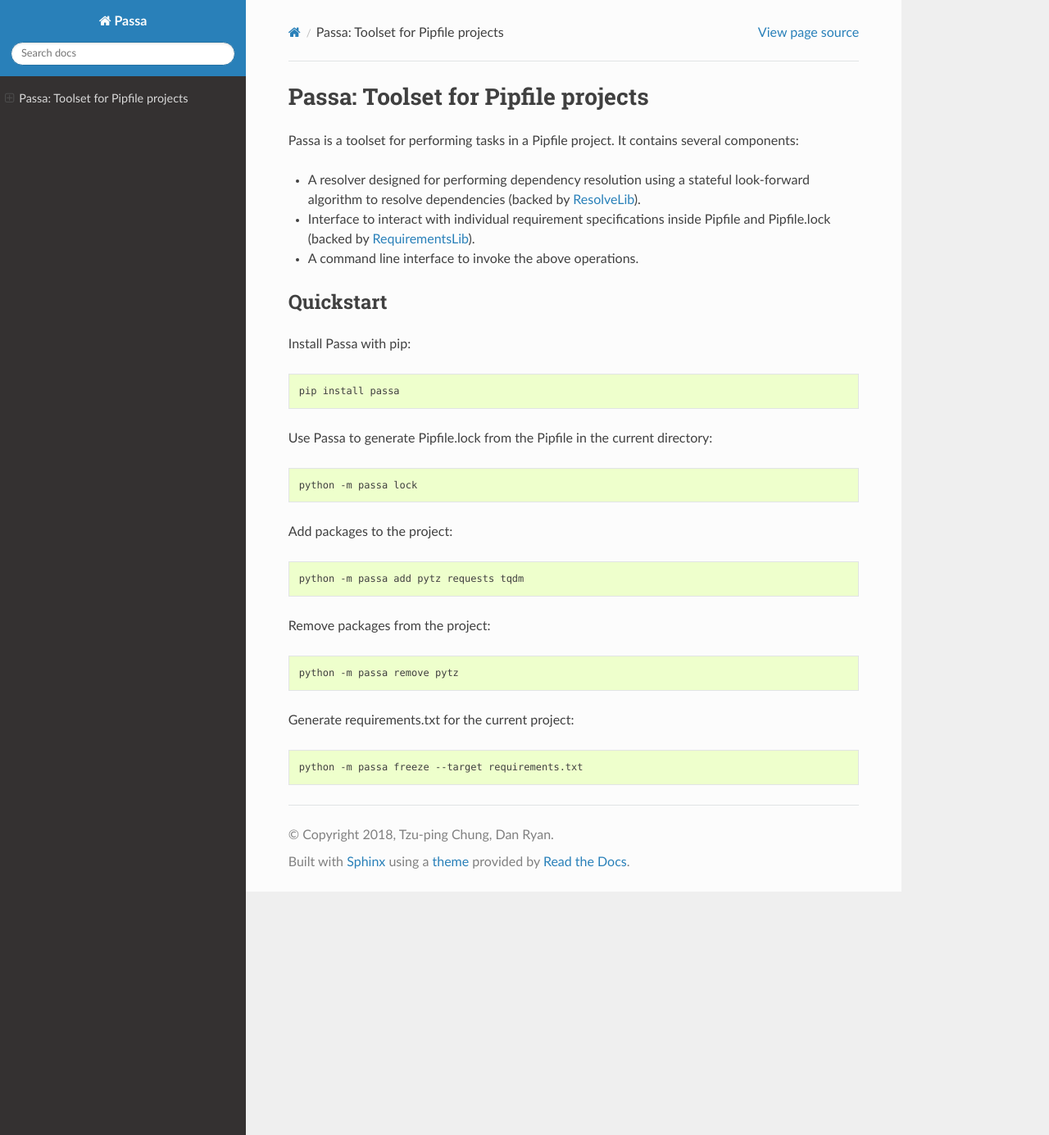
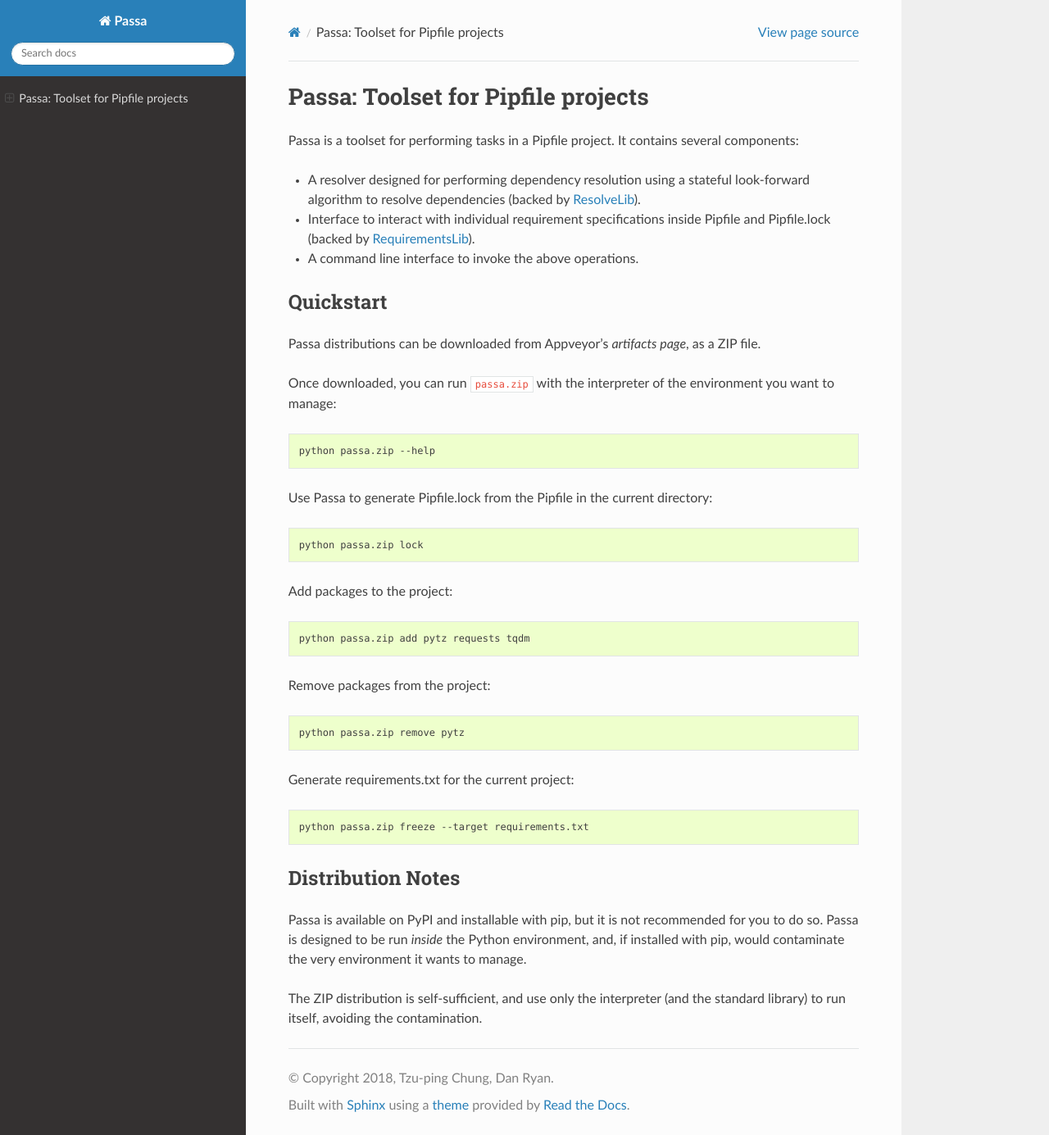
Before and after one commit to sarugaku/passa, a Sphinx documentation site: the page built from docs/index.rst, in a window 1280 px wide and 1385 px high. Shown: the whole window at 82% size. Built offline with Sphinx 7.4.7 and the Read the Docs theme 2.0.0, drawn with Linux system fonts in a browser that asks for light colours.

Commit message:
Modify documentation to discourage pip installation

```diff
--- a/docs/index.rst
+++ b/docs/index.rst
@@ -18,32 +18,51 @@ several components:
 Quickstart
 ==========
 
-Install Passa with pip:
+Passa distributions can be downloaded from Appveyor’s `artifacts page`, as a
+ZIP file.
+
+.. _`artifacts page`: https://ci.appveyor.com/project/sarugaku/passa/build/artifacts
+
+Once downloaded, you can run ``passa.zip`` with the interpreter of the
+environment you want to manage:
 
 .. code-block:: none
 
-    pip install passa
+    python passa.zip --help
 
 Use Passa to generate Pipfile.lock from the Pipfile in the current directory:
 
 .. code-block:: none
 
-    python -m passa lock
+    python passa.zip lock
 
 Add packages to the project:
 
 .. code-block:: none
 
-    python -m passa add pytz requests tqdm
+    python passa.zip add pytz requests tqdm
 
 Remove packages from the project:
 
 .. code-block:: none
 
-    python -m passa remove pytz
+    python passa.zip remove pytz
 
 Generate requirements.txt for the current project:
 
 .. code-block:: none
 
-    python -m passa freeze --target requirements.txt
+    python passa.zip freeze --target requirements.txt
+
+
+
+Distribution Notes
+==================
+
+Passa is available on PyPI and installable with pip, but it is not recommended
+for you to do so. Passa is designed to be run *inside* the Python environment,
+and, if installed with pip, would contaminate the very environment it wants to
+manage.
+
+The ZIP distribution is self-sufficient, and use only the interpreter (and the
+standard library) to run itself, avoiding the contamination.
```
